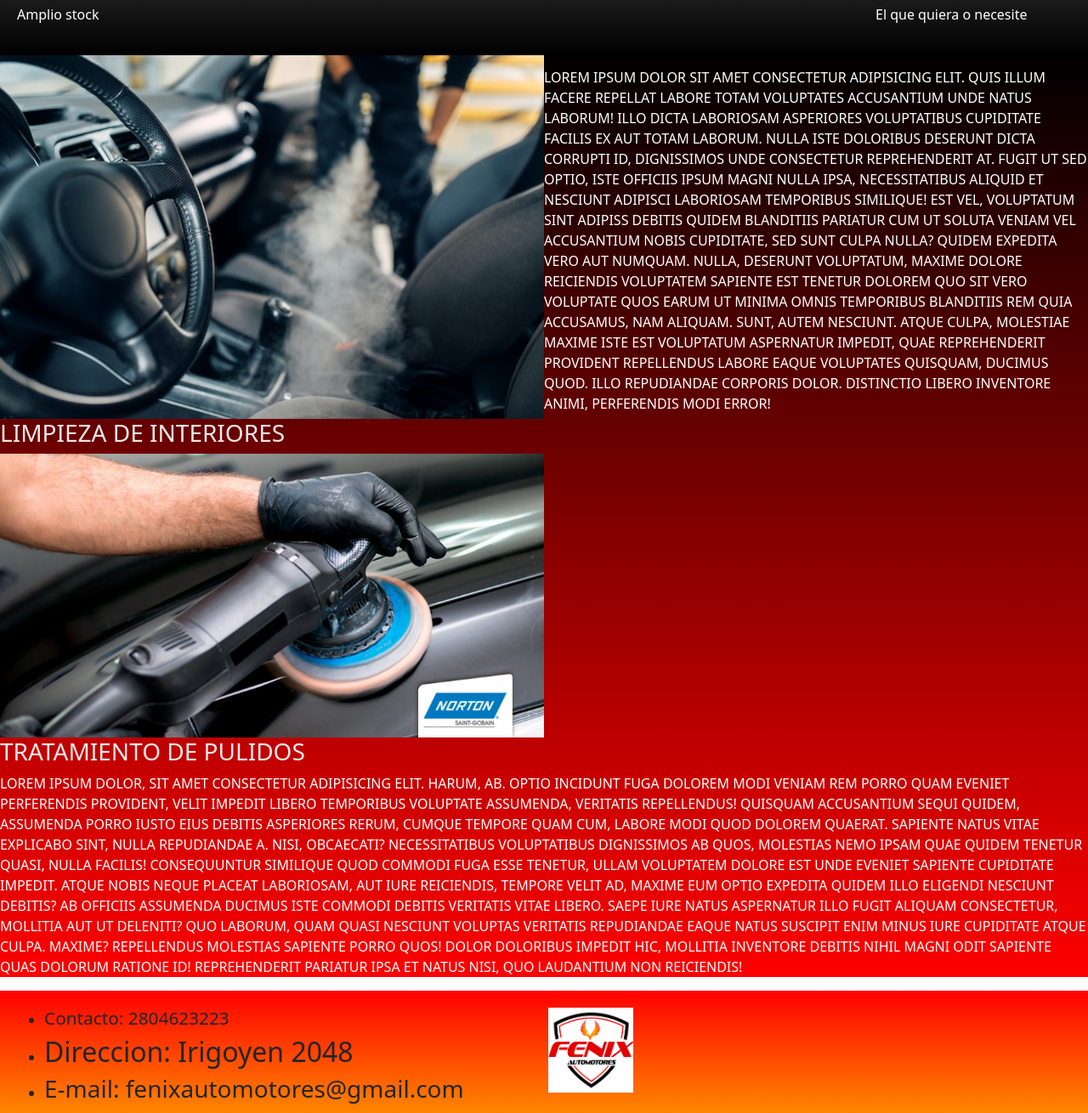
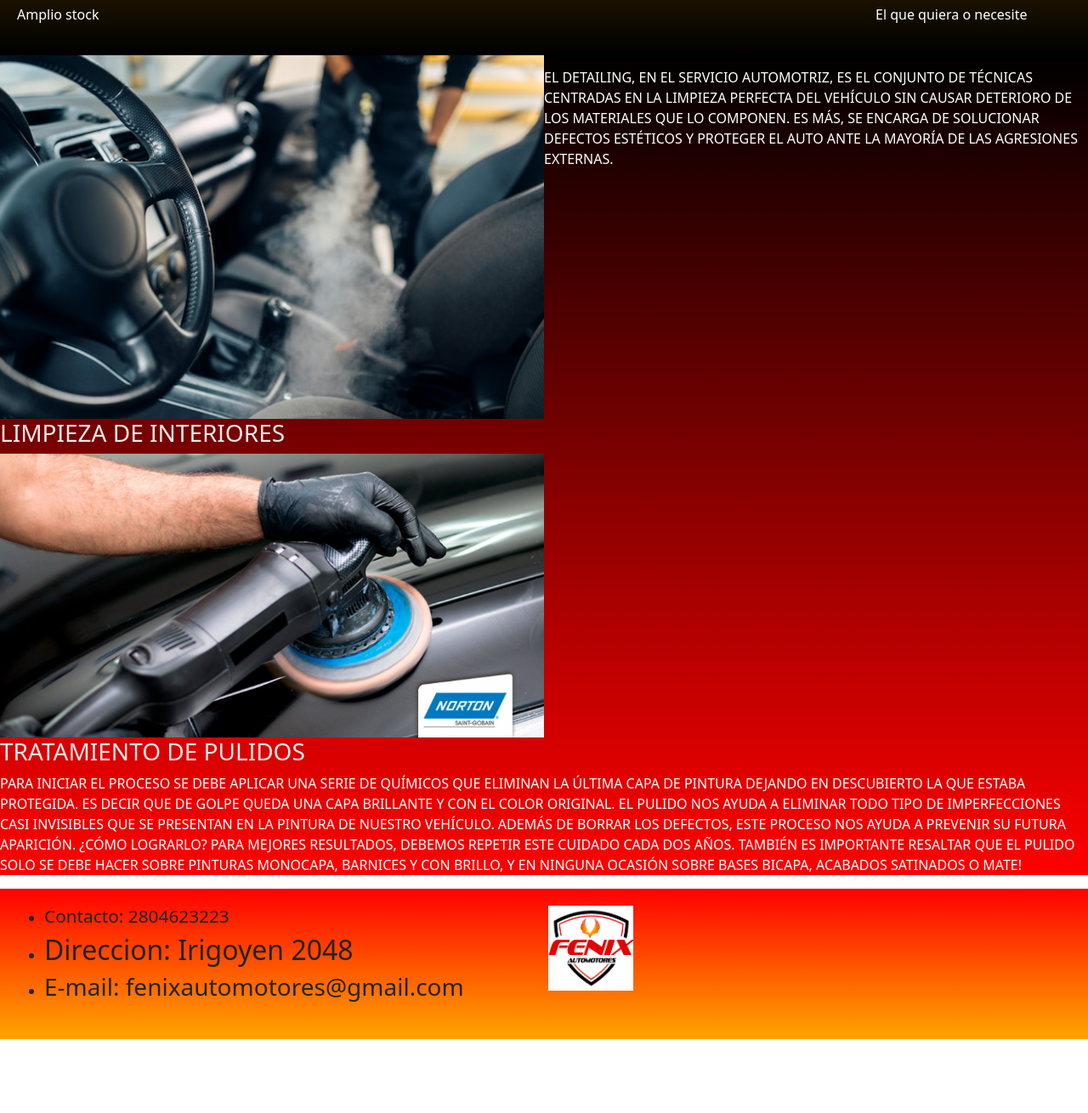
Before and after one commit to JoaquinGonzalez97/MiPrimerProyecto, a plain HTML site: page proyecto+gonzalez/index.html in a window 1280 px wide. Shown: the part 1361-2671 px from the top of the page at 85% size. After the commit the page ends 2584 px from the top, so only its background shows below. Drawn offline with nearby package versions, Linux system fonts and the light colour scheme.

Commit message:
Segunda entrega de proyecto final

```diff
--- a/proyecto+gonzalez/css/style.css
+++ b/proyecto+gonzalez/css/style.css
@@ -14,7 +14,7 @@
 
 
 .container_grid{
-    background-image: linear-gradient(white,black);
+    background-image: linear-gradient(orange,black);
     display: grid;
     grid-template-columns: repeat(5, 1fr);
     column-gap: 10px;
@@ -83,7 +83,7 @@ color: white;
 
 
 .bg-propio{
-    background-color: rgb(207, 129, 40);
+    background-image: linear-gradient(black, orange);
     position: fixed;
     flex-direction: column;
 }
--- a/proyecto+gonzalez/index.html
+++ b/proyecto+gonzalez/index.html
@@ -75,19 +75,14 @@
     </div>
 
     <div>
-      <p class="texto"> Lorem ipsum dolor sit amet consectetur adipisicing elit. Quis illum facere repellat labore totam voluptates accusantium unde natus laborum! Illo dicta laboriosam asperiores voluptatibus cupiditate facilis ex aut totam laborum.
-      Nulla iste doloribus deserunt dicta corrupti id, dignissimos unde consectetur reprehenderit at. Fugit ut sed optio, iste officiis ipsum magni nulla ipsa, necessitatibus aliquid et nesciunt adipisci laboriosam temporibus similique!
-      Est vel, voluptatum sint adipiss debitis quidem blanditiis pariatur cum ut soluta veniam vel accusantium nobis cupiditate, sed sunt culpa nulla? Quidem expedita vero aut numquam.
-      Nulla, deserunt voluptatum, maxime dolore reiciendis voluptatem sapiente est tenetur dolorem quo sit vero voluptate quos earum ut minima omnis temporibus blanditiis rem quia accusamus, nam aliquam. Sunt, autem nesciunt.
-      Atque culpa, molestiae maxime iste est voluptatum aspernatur impedit, quae reprehenderit provident repellendus labore eaque voluptates quisquam, ducimus quod. Illo repudiandae corporis dolor. Distinctio libero inventore animi, perferendis modi error!</p class="text">
+      <p class="texto">  El detailing, en el servicio automotriz, es el conjunto de técnicas centradas en la limpieza perfecta del vehículo sin causar deterioro de los materiales que lo componen. Es más, se encarga de solucionar defectos estéticos y proteger el auto ante la mayoría de las agresiones externas.
+      </p class="text">
     </div>
     <div>
-      <p class="texto1"> Lorem ipsum dolor, sit amet consectetur adipisicing elit. Harum, ab. Optio incidunt fuga dolorem modi veniam rem porro quam eveniet perferendis provident, velit impedit libero temporibus voluptate assumenda, veritatis repellendus!
-      Quisquam accusantium sequi quidem, assumenda porro iusto eius debitis asperiores rerum, cumque tempore quam cum, labore modi quod dolorem quaerat. Sapiente natus vitae explicabo sint, nulla repudiandae a. Nisi, obcaecati?
-      Necessitatibus voluptatibus dignissimos ab quos, molestias nemo ipsam quae quidem tenetur quasi, nulla facilis! Consequuntur similique quod commodi fuga esse tenetur, ullam voluptatem dolore est unde eveniet sapiente cupiditate impedit.
-      Atque nobis neque placeat laboriosam, aut iure reiciendis, tempore velit ad, maxime eum optio expedita quidem illo eligendi nesciunt debitis? Ab officiis assumenda ducimus iste commodi debitis veritatis vitae libero.
-      Saepe iure natus aspernatur illo fugit aliquam consectetur, mollitia aut ut deleniti? Quo laborum, quam quasi nesciunt voluptas veritatis repudiandae eaque natus suscipit enim minus iure cupiditate atque culpa. Maxime?
-      Repellendus molestias sapiente porro quos! Dolor doloribus impedit hic, mollitia inventore debitis nihil magni odit sapiente quas dolorum ratione id! Reprehenderit pariatur ipsa et natus nisi, quo laudantium non reiciendis!</p>
+      <p class="texto1"> Para iniciar el proceso se debe aplicar una serie de químicos que eliminan la última capa de pintura dejando en descubierto la que estaba protegida. Es decir que de golpe queda una capa brillante y con el color original. el pulido nos ayuda a eliminar todo tipo de imperfecciones casi invisibles que se presentan en la pintura de nuestro vehículo.
+        Además de borrar los defectos, este proceso nos ayuda a prevenir su futura aparición. ¿Cómo lograrlo? para mejores resultados, debemos repetir este cuidado cada dos años.
+        también es importante resaltar que el pulido solo se debe hacer sobre pinturas monocapa, barnices y con brillo, y en ninguna ocasión sobre bases bicapa, acabados satinados o mate!
+        </p>
     </div>
 
   </section>
```
